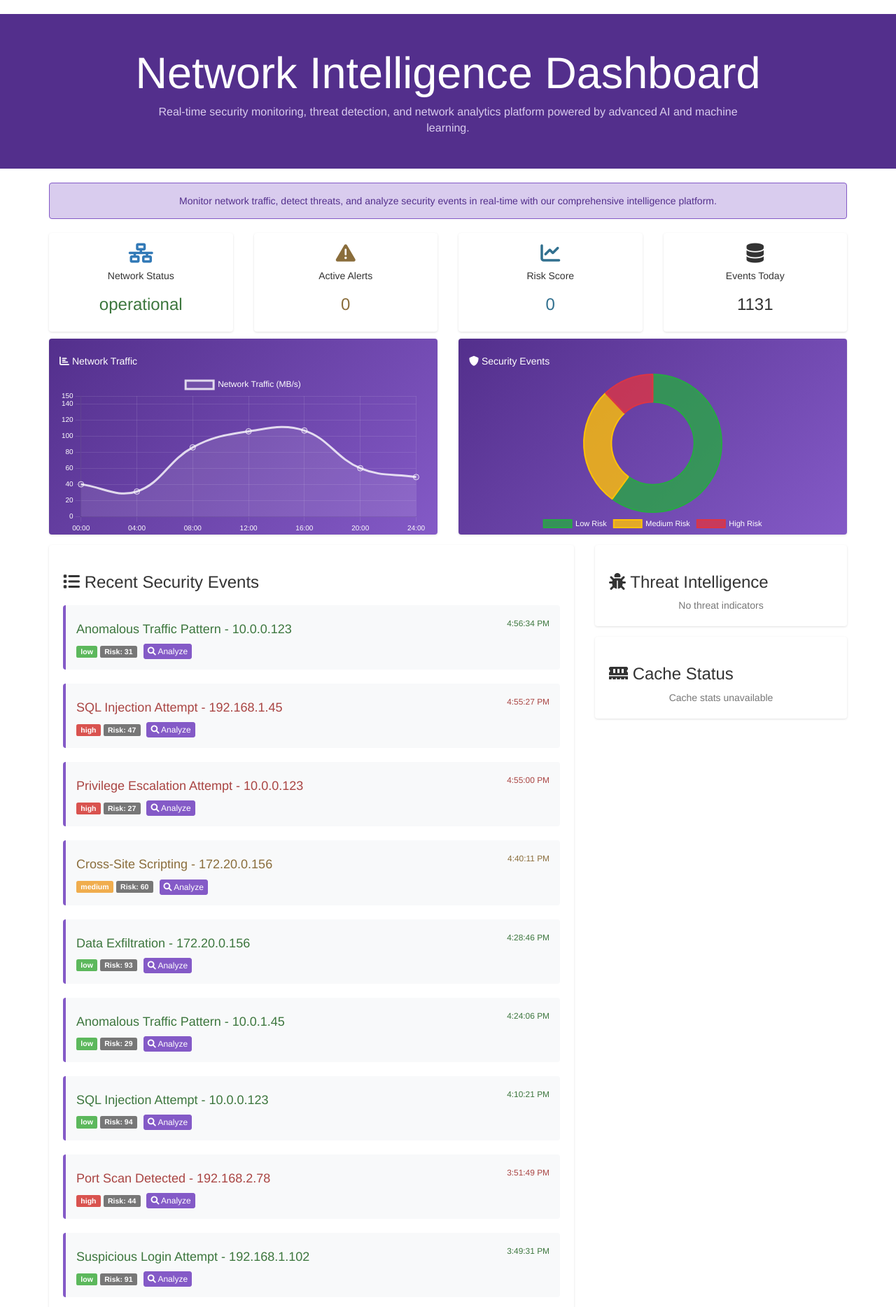
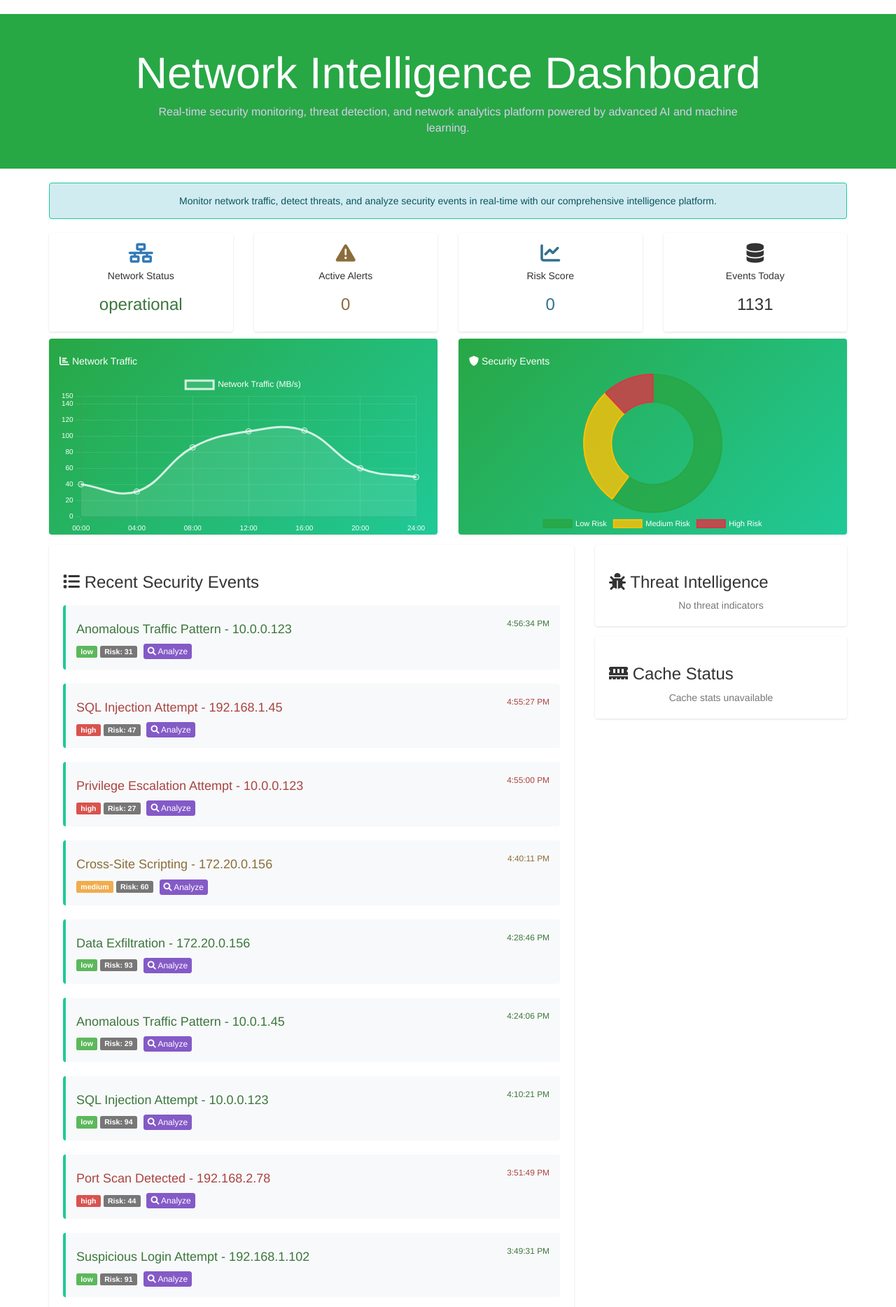
Before and after one commit to benjaminrust/network-intelligence-prod, a Flask app: page / in a window 1280 px wide. Shown: the part 52-1920 px from the top of the page at 70% size. Run offline with Flask 3, Linux system fonts and the light colour scheme; data that the repository does not hold is empty; some libraries are stand-ins or nearby versions.

Commit message:
Change banner color to green for visual testing - Green Banner Test

```diff
--- a/templates/index.html
+++ b/templates/index.html
@@ -9,19 +9,19 @@
     <script src="https://cdn.jsdelivr.net/npm/chart.js"></script>
     <style>
         .jumbotron {
-            background: #532F8C;
+            background: #28a745;
             color: white;
             padding: 30px 0;
             margin-bottom: 20px;
         }
         .jumbotron .btn-primary {
-            background-color: #845ac7;
-            border-color: #845ac7;
+            background-color: #20c997;
+            border-color: #20c997;
             margin-top: 20px;
             padding: 15px 30px;
         }
         .jumbotron .btn-primary:hover {
-            background-color: #7646c1;
+            background-color: #1ea085;
         }
         .jumbotron p {
             color: #d9ccee;
@@ -37,9 +37,9 @@
             box-shadow: 0 1px 3px rgba(0,0,0,0.12);
         }
         .alert-info {
-            background-color: #d9ccee;
-            border-color: #845ac7;
-            color: #532F8C;
+            background-color: #d1ecf1;
+            border-color: #20c997;
+            color: #0c5460;
         }
         .status-card {
             background-color: white;
@@ -55,7 +55,7 @@
             box-shadow: 0 10px 20px rgba(0,0,0,0.1);
         }
         .metric-card {
-            background: linear-gradient(135deg, #532F8C 0%, #845ac7 100%);
+            background: linear-gradient(135deg, #28a745 0%, #20c997 100%);
             color: white;
             border-radius: 4px;
             padding: 15px;
@@ -86,7 +86,7 @@
         }
         .threat-indicator {
             background: #f8f9fa;
-            border: 1px solid #845ac7;
+            border: 1px solid #20c997;
             border-radius: 4px;
             padding: 10px;
             margin: 5px 0;
@@ -96,7 +96,7 @@
             padding: 15px;
             background-color: #f8f9fa;
             border-radius: 4px;
-            border-left: 4px solid #845ac7;
+            border-left: 4px solid #20c997;
         }
         .btn-clear {
             background-color: #6c757d;
```
